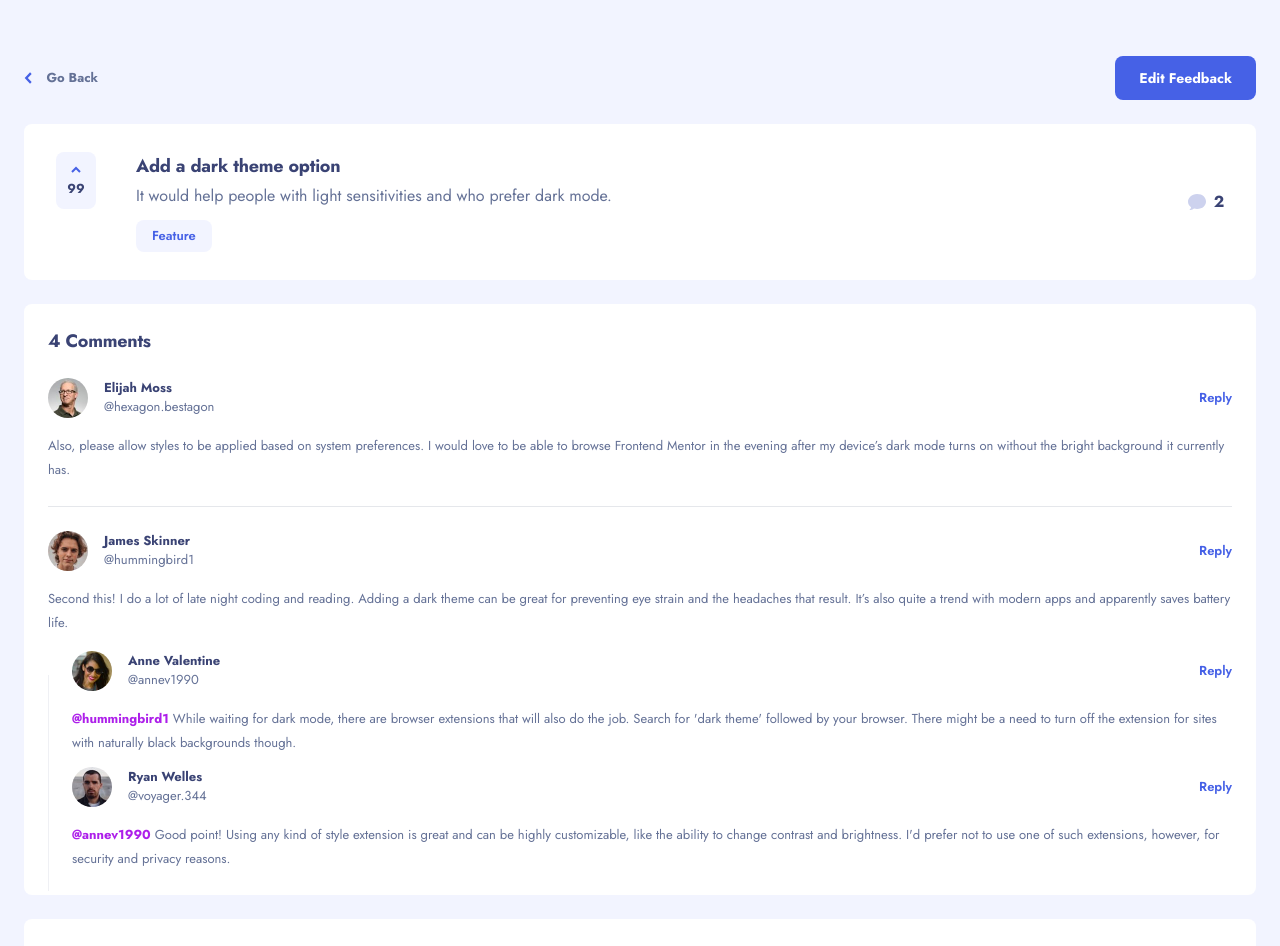
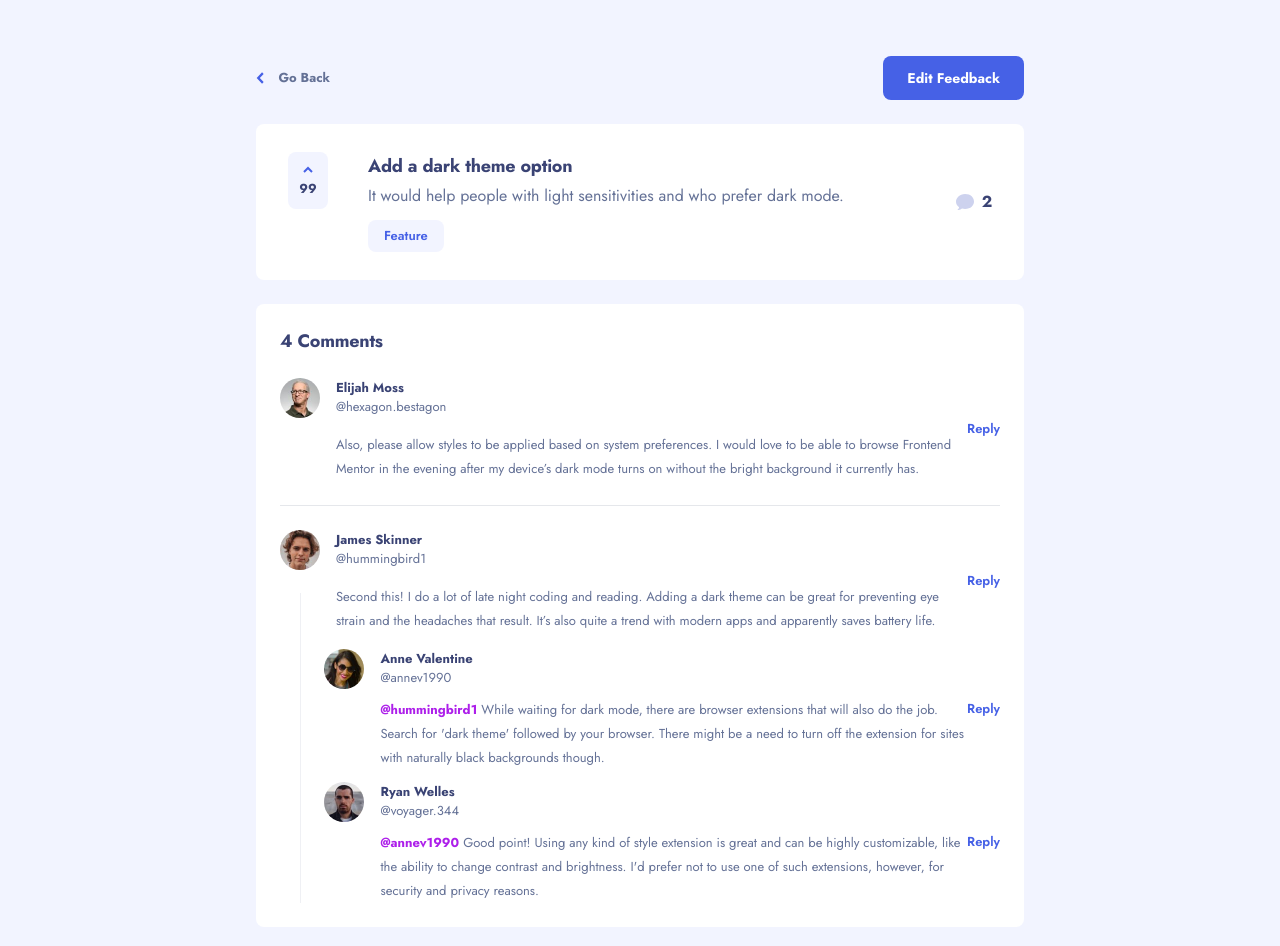
Before and after one commit to sandip-sadhukhan/product-feedback-app, a React (Vite) app in the folder frontend/: page /feedback/1 in a window 1280 px wide. Shown: the top 946 px of the page. Built offline with nearby package versions, Linux system fonts and the light colour scheme.

Commit message:
feedback page done

```diff
--- a/frontend/src/components/suggestions/comment.jsx
+++ b/frontend/src/components/suggestions/comment.jsx
@@ -27,7 +27,7 @@ const Comment = (props) => {
   return (
     <div className={cn("flex flex-col gap-y-4", {"py-6": !isReply})}>
       <div className="flex items-center justify-between">
-        <div className="flex gap-x-4">
+        <div className="flex gap-x-4 md:items-start">
           <img className="rounded-full w-10" src={image} alt={name} />
           <div className="flex flex-col">
             <h6 className="font-bold text-[13px] text-secondary-blue">
@@ -36,6 +36,10 @@ const Comment = (props) => {
             <span className="text-secondary-blue-dim text-[13px]">
               @{username}
             </span>
+
+            <p className={cn("hidden text-secondary-blue-dim text-[13px] leading-6 md:block", {"md:mt-4": !isReply, "md:mt-2.5": isReply})}>
+              {content}
+            </p>
           </div>
         </div>
 
@@ -44,14 +48,17 @@ const Comment = (props) => {
         </button>
       </div>
 
-      <p className="text-secondary-blue-dim text-[13px] leading-6">
+      <p className="block text-secondary-blue-dim text-[13px] leading-6 md:hidden">
         {content}
       </p>
 
       {
         replies.length > 0 && (
-          <div className="relative">
-            <div className="flex flex-col pl-6 gap-y-3">
+          <div className="flex gap-x-6 md:pl-5">
+            <div
+              className="w-px bg-secondary-blue-dim opacity-10 md:-mt-14"
+            ></div>
+            <div className="flex flex-col gap-y-3">
               {
                 replies.map((reply, index) => (
                   <Comment
@@ -63,9 +70,6 @@ const Comment = (props) => {
                 ))
               }
             </div>
-
-            {/* left border */}
-            <div className="absolute left-0 top-6 w-px h-[216px] bg-secondary-blue-dim opacity-10"></div>
           </div>
         )
       }
--- a/frontend/src/pages/feedback-detail-page.jsx
+++ b/frontend/src/pages/feedback-detail-page.jsx
@@ -58,7 +58,8 @@ const FeedbackDetailPage = () => {
   };
 
   return (
-    <div className="flex flex-col gap-y-6 px-6 pt-6 pb-24 bg-light-blue min-h-screen md:pt-14">
+    <div className="px-6 pt-6 pb-24 bg-light-blue min-h-screen md:pt-14">
+      <div className="flex flex-col gap-y-6 max-w-3xl mx-auto">
         {/* Header */}
         <div className="flex items-center justify-between">
           <button onClick={() => navigate(-1)} className="flex items-center gap-x-3.5">
@@ -114,6 +115,7 @@ const FeedbackDetailPage = () => {
         </div>
 
       </div>
+    </div>
   )
 }
 
```
Lines whose indentation alone changed are shown as unchanged.
